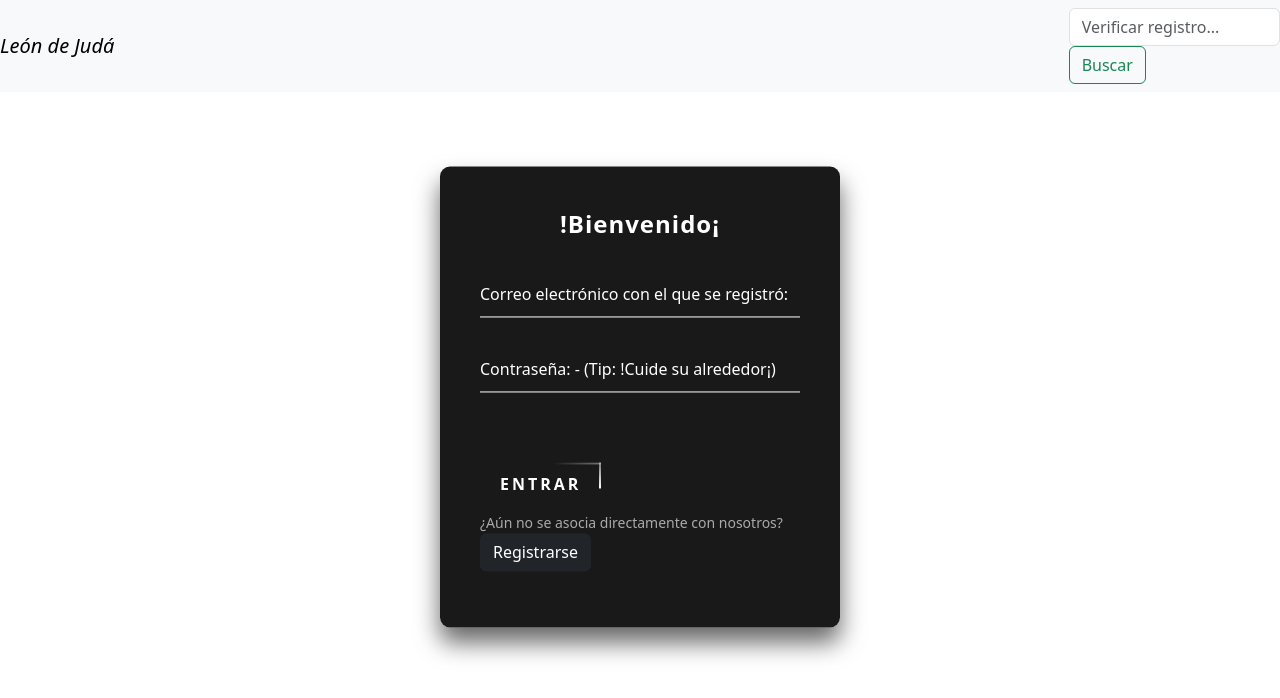
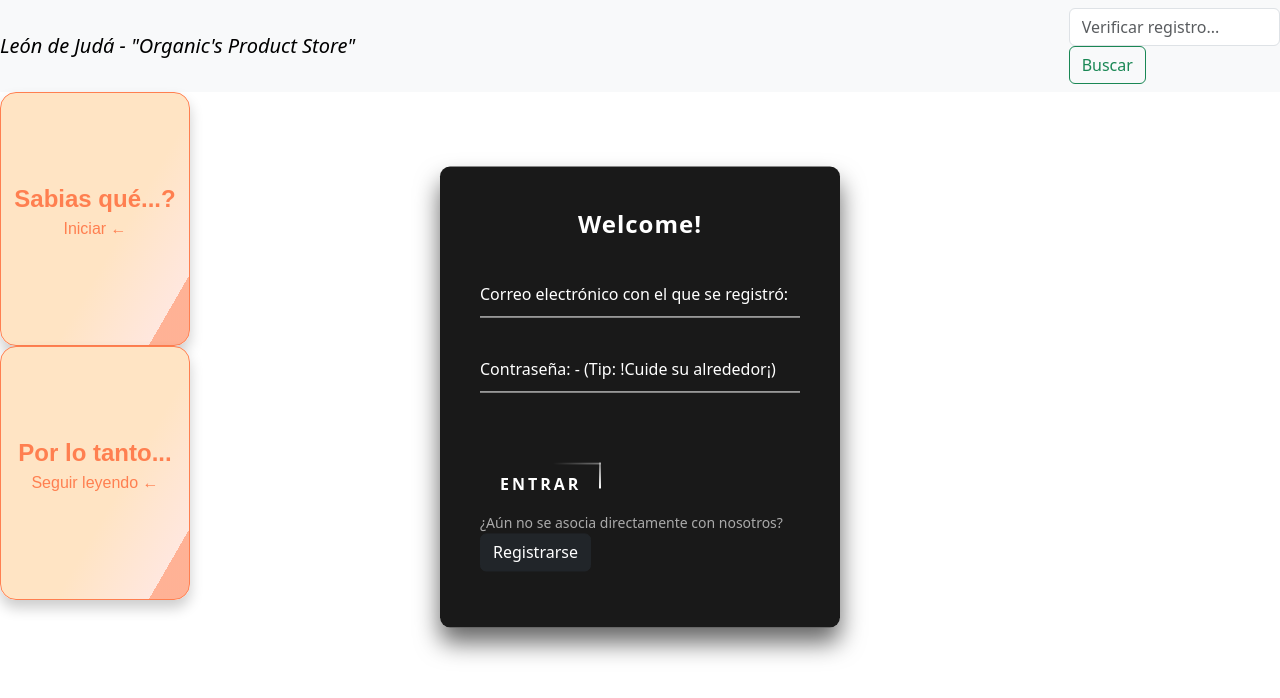
Before and after one commit to ReyVicuna/Tienda-org-nica, a PHP site: page /access.html in a window 1280 px wide. Shown: the top 698 px of the page. Run offline with PHP 8.4, Linux system fonts and the light colour scheme; some libraries are stand-ins or nearby versions; some web fonts are replaced.

Commit message:
Se agregan cards informativas con sus respectivos estilos 	modified:   access.html 	modified:   styleSingIn.css

```diff
--- a/access.html
+++ b/access.html
@@ -21,7 +21,7 @@
         <nav class="d-flex navbar navbar-expand-lg navbar-light bg-light">
             <a class="navbar-brand w-100" href="./index.html">
                 <iconify-icon icon="game-icons:lion" style="color: gold;" width="50" height="50"></iconify-icon>
-                <em> León de Judá</em>
+                <em> León de Judá - "Organic's Product Store"</em>
             </a>
             <button class="navbar-toggler" type="button" data-toggle="collapse" data-target="#navbarSupportedContent"
                 aria-controls="navbarSupportedContent" aria-expanded="false" aria-label="Toggle navigation">
@@ -38,8 +38,9 @@
     </header>
 
     <main>
+        <section>
             <div class="login-box">
-            <p>!Bienvenido¡</p>
+                <p>Welcome!</p>
                 <form>
                     <div class="user-box">
                         <input required="" name="" type="text">
@@ -57,19 +58,47 @@
                         Entrar
                     </a>
                 </form>
-            <p>¿Aún no se asocia directamente con nosotros? <button class="btn btn-dark" type="button" data-bs-toggle="offcanvas" data-bs-target="#offcanvasBottom"
-                aria-controls="offcanvasBottom"> Registrarse</a></button> </p>
+                <p>¿Aún no se asocia directamente con nosotros? <button class="btn btn-dark" type="button"
+                        data-bs-toggle="offcanvas" data-bs-target="#offcanvasBottom" aria-controls="offcanvasBottom">
+                        Registrarse</a></button> </p>
             </div>
-
+        </section>
     </main>
 
-    <footer></footer>
+    <footer>
+        <section>
+            <div class="flip-card">
+                <div class="flip-card-inner">
+                    <div class="flip-card-front">
+                        <p class="title">Sabias qué...?</p>
+                        <p>Iniciar  ←</p>
+                    </div>
+                    <div class="flip-card-back">
+                        <p class="title">Nuestros productos son 100% orgánicos</p>
+                        <p>Continua leyendo ↓</p>
+                    </div>
+                </div>
+            </div>
+            <section>
+                <div class="flip-card">
+                    <div class="flip-card-inner">
+                        <div class="flip-card-front">
+                            <p class="title">Por lo tanto...</p>
+                            <p>Seguir leyendo ←</p>
+                        </div>
+                        <div class="flip-card-back">
+                            <p class="title">¿Qué esperas?</p>
+                            <p>También son: 100 % rentables para nuestros clientes</p>
+                        </div>
+                    </div>
+                </div>
+            </section>
+    </footer>
     <script src="https://code.iconify.design/iconify-icon/1.0.5/iconify-icon.min.js"></script>
     <script src="https://cdn.jsdelivr.net/npm/bootstrap@5.3.0-alpha1/dist/js/bootstrap.bundle.min.js"
         integrity="sha384-w76AqPfDkMBDXo30jS1Sgez6pr3x5MlQ1ZAGC+nuZB+EYdgRZgiwxhTBTkF7CXvN"
         crossorigin="anonymous"></script>
-        <div class="offcanvas offcanvas-bottom" tabindex="-1" id="offcanvasBottom"
-            aria-labelledby="offcanvasBottomLabel">
+    <div class="offcanvas offcanvas-bottom" tabindex="-1" id="offcanvasBottom" aria-labelledby="offcanvasBottomLabel">
         <div class="offcanvas-header">
             <h5 class="offcanvas-title" id="offcanvasBottomLabel">
                 <em>"Nota al usuario: Todos tus datos serán protegidos via encriptamiento"</em>
@@ -84,8 +113,7 @@
                         class="primerFormulario">
                     <input type="text" name="" id="" required placeholder="Apellidos" class="primerFormulario">
                     <input type="number" name="" id="" required placeholder="Edad" class="primerFormulario">
-                        <input type="email" name="" id="" placeholder="Agrega tu email" required
-                            class="primerFormulario">
+                    <input type="email" name="" id="" placeholder="Agrega tu email" required class="primerFormulario">
                     <input type="submit" value="Enviar datos">
                     <div>
                         <h3>Medios de pago</h3>
--- a/styleSingIn.css
+++ b/styleSingIn.css
@@ -257,3 +257,86 @@
   color: #aaa;
   border-radius: 5px;
 }
+
+/* estilos tarjetas flotantes */
+
+.flip-card {
+  background-color: transparent;
+  width: 190px;
+  height: 254px;
+  -webkit-perspective: 1000px;
+  perspective: 1000px;
+  font-family: sans-serif;
+}
+
+.title {
+  font-size: 1.5em;
+  font-weight: 900;
+  text-align: center;
+  margin: 0;
+}
+
+.flip-card-inner {
+  position: relative;
+  width: 100%;
+  height: 100%;
+  text-align: center;
+  -webkit-transition: -webkit-transform 0.8s;
+  transition: -webkit-transform 0.8s;
+  transition: transform 0.8s;
+  transition: transform 0.8s, -webkit-transform 0.8s;
+  -webkit-transform-style: preserve-3d;
+  transform-style: preserve-3d;
+}
+
+.flip-card:hover .flip-card-inner {
+  -webkit-transform: rotateY(180deg);
+  transform: rotateY(180deg);
+}
+
+.flip-card-front,
+.flip-card-back {
+  -webkit-box-shadow: 0 8px 14px 0 rgba(0, 0, 0, 0.2);
+  box-shadow: 0 8px 14px 0 rgba(0, 0, 0, 0.2);
+  position: absolute;
+  display: -webkit-box;
+  display: -ms-flexbox;
+  display: flex;
+  -webkit-box-orient: vertical;
+  -webkit-box-direction: normal;
+  -ms-flex-direction: column;
+  flex-direction: column;
+  -webkit-box-pack: center;
+  -ms-flex-pack: center;
+  justify-content: center;
+  width: 100%;
+  height: 100%;
+  -webkit-backface-visibility: hidden;
+  backface-visibility: hidden;
+  border: 1px solid coral;
+  border-radius: 1rem;
+}
+
+.flip-card-front {
+  background: linear-gradient(
+    120deg,
+    bisque 60%,
+    rgb(255, 231, 222) 88%,
+    rgb(255, 211, 195) 40%,
+    rgba(255, 127, 80, 0.603) 48%
+  );
+  color: coral;
+}
+
+.flip-card-back {
+  background: linear-gradient(
+    120deg,
+    rgb(255, 174, 145) 30%,
+    coral 88%,
+    bisque 40%,
+    rgb(255, 185, 160) 78%
+  );
+  color: white;
+  -webkit-transform: rotateY(180deg);
+  transform: rotateY(180deg);
+}
```
Lines whose indentation alone changed are shown as unchanged.
